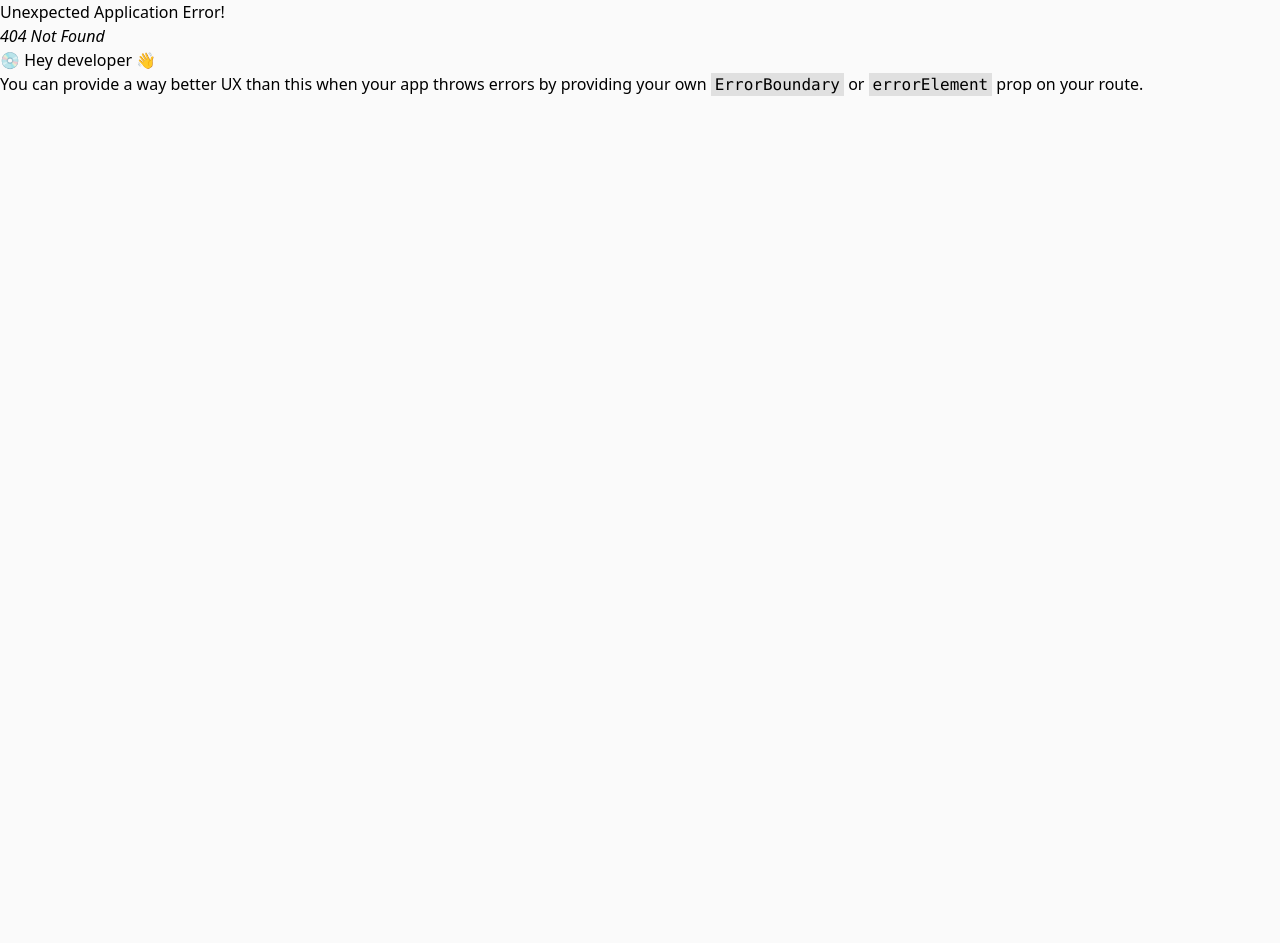
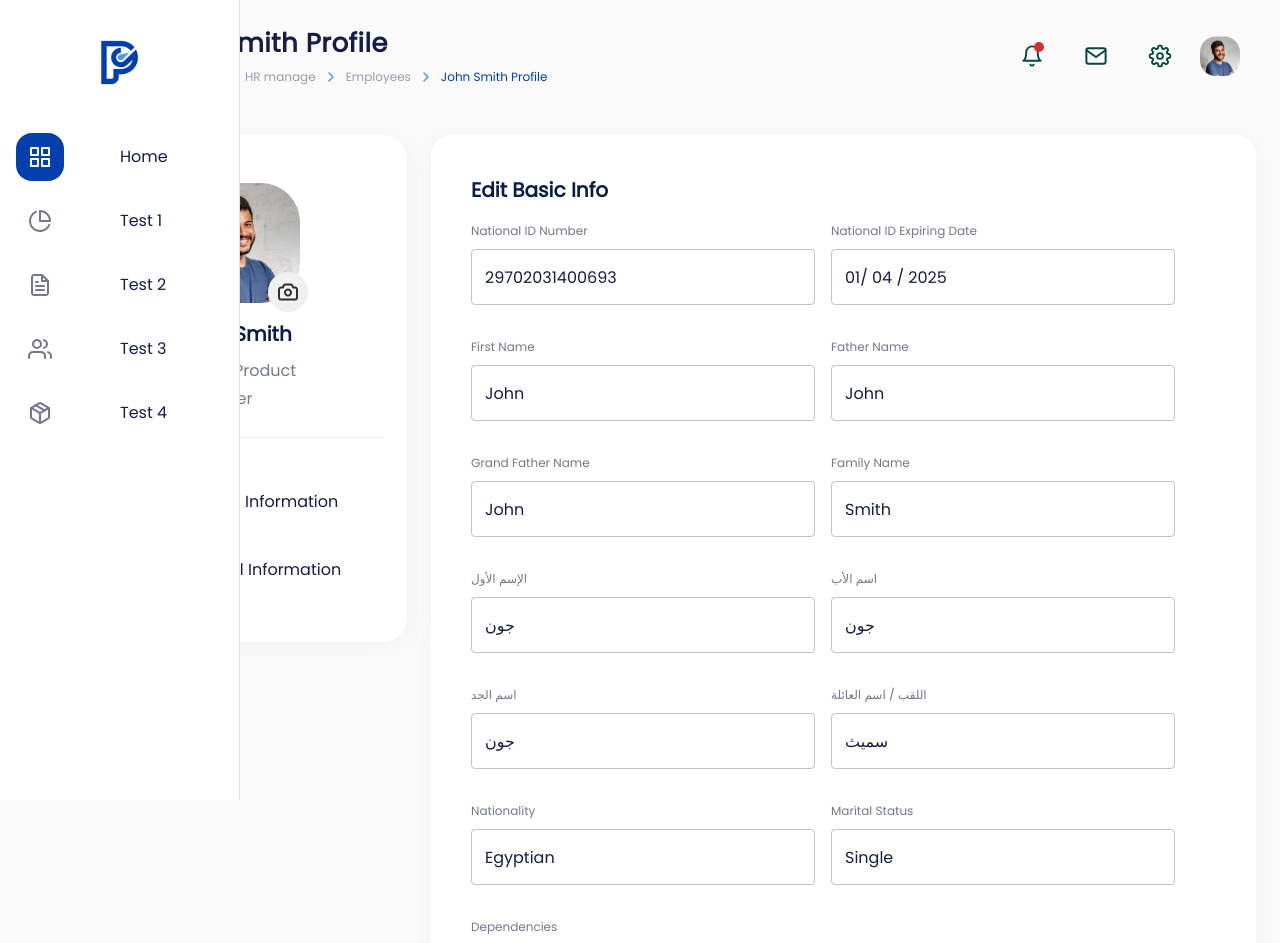
Before and after one commit to dvmhmdsd/hr-manager, a React (Vite) app in the folder front-end/: page /info/edit in a window 1280 px wide. Before the commit this address had no page. Shown: the top 943 px of the page. Before the commit the page ends 800 px from the top, so only its background shows below. Built offline with nearby package versions, Linux system fonts and the light colour scheme.

Commit message:
Implement the edit basic info form

```diff
--- a/front-end/src/App.tsx
+++ b/front-end/src/App.tsx
@@ -2,6 +2,7 @@ import { createBrowserRouter, Outlet, RouterProvider } from "react-router-dom";
 import PersonalInfo from "./pages/PersonalInfo.page";
 import Layout from "./shared/Layout";
 import FinInfo from "./pages/FinInfo.page";
+import EditBasicInfo from "./pages/EditBasicInfo.page";
 
 const router = createBrowserRouter([
   {
@@ -20,6 +21,10 @@ const router = createBrowserRouter([
         path: "/financial",
         element: <FinInfo />,
       },
+      {
+        path: "/info/edit",
+        element: <EditBasicInfo />,
+      },
     ],
   },
 ]);
--- /dev/null
+++ b/front-end/src/Constants/FormInputs.interface.tsx
@@ -0,0 +1,19 @@
+export interface IFormInputs {
+  firstName: string;
+  fatherName: string;
+  grandfatherName: string;
+  familyName: string;
+  localizedName: {
+    firstName: string;
+    fatherName: string;
+    grandfatherName: string;
+    familyName: string;
+  };
+  nationalId: {
+    idNumber: string;
+    expiryDate: string;
+  };
+  nationalities: number[];
+  maritalStatus: number;
+  dependants: number;
+}
--- a/front-end/src/hooks/useInfo.tsx
+++ b/front-end/src/hooks/useInfo.tsx
@@ -1,28 +1,83 @@
 export function useInfo() {
   const userInfo = {
     "Basic Information": [
-      { label: "National ID Number", type: "", value: "29702031400693" },
-      { label: "National ID Expiring Date", type: "", value: "01/ 04 / 2025" },
-      { label: "Title", type: "", value: "Mr." },
-      { label: "", type: "", value: "" },
-      { label: "First Name", type: "", value: "John" },
-      { label: "Father Name", type: "", value: "John" },
-      { label: "Grand Father Name", type: "", value: "John" },
-      { label: "Family Name", type: "", value: "Smith" },
-      { label: "الإسم الأول", type: "", value: "جون" },
-      { label: "اسم الأب", type: "", value: "جون" },
-      { label: "اسم الجد", type: "", value: "جون" },
-      { label: "اللقب / اسم العائلة", type: "", value: "29702031400693" },
-      { label: "Date of birth", type: "", value: "01 / 04 / 1980" },
-      { label: "Gender", type: "", value: "Male" },
-      { label: "Nationality", type: "", value: "Egyptian" },
-      { label: "Additional Nationality", type: "", value: "-" },
-      { label: "Passport No.", type: "", value: "A135464" },
-      { label: "Passport Issue Date", type: "", value: "01 / 04 / 1980" },
-      { label: "Passport Expiry Date", type: "", value: "01 / 04 / 1980" },
-      { label: "", type: "", value: "" },
-      { label: "Marital Status", type: "", value: "Single" },
-      { label: "Dependencies", type: "", value: "0" },
+      {
+        label: "National ID Number",
+        type: "",
+        value: "29702031400693",
+        name: "nationalId.idNumber",
+      },
+      {
+        label: "National ID Expiring Date",
+        type: "",
+        value: "01/ 04 / 2025",
+        name: "nationalId.expiryDate",
+      },
+      { label: "Title", type: "", value: "Mr.", name: null },
+      { label: "", type: "", value: "", name: null },
+      { label: "First Name", type: "", value: "John", name: "firstName" },
+      { label: "Father Name", type: "", value: "John", name: "fatherName" },
+      {
+        label: "Grand Father Name",
+        type: "",
+        value: "John",
+        name: "grandfatherName",
+      },
+      { label: "Family Name", type: "", value: "Smith", name: "familyName" },
+      {
+        label: "الإسم الأول",
+        type: "",
+        value: "جون",
+        name: "localizedName.firstName",
+      },
+      {
+        label: "اسم الأب",
+        type: "",
+        value: "جون",
+        name: "localizedName.fatherName",
+      },
+      {
+        label: "اسم الجد",
+        type: "",
+        value: "جون",
+        name: "localizedName.grandfatherName",
+      },
+      {
+        label: "اللقب / اسم العائلة",
+        type: "",
+        value: "سميث",
+        name: "localizedName.familyName",
+      },
+      { label: "Date of birth", type: "", value: "01 / 04 / 1980", name: null },
+      { label: "Gender", type: "", value: "Male", name: null },
+      {
+        label: "Nationality",
+        type: "",
+        value: "Egyptian",
+        name: "nationalities",
+      },
+      { label: "Additional Nationality", type: "", value: "-", name: null },
+      { label: "Passport No.", type: "", value: "A135464", name: null },
+      {
+        label: "Passport Issue Date",
+        type: "",
+        value: "01 / 04 / 1980",
+        name: null,
+      },
+      {
+        label: "Passport Expiry Date",
+        type: "",
+        value: "01 / 04 / 1980",
+        name: null,
+      },
+      { label: "", type: "", value: "", name: null, },
+      {
+        label: "Marital Status",
+        type: "",
+        value: "Single",
+        name: "maritalStatus",
+      },
+      { label: "Dependencies", type: "", value: "0", name: "dependants" },
     ],
     "Contact Information": [
       { label: "Personal Email", type: "", value: "Personal Email" },
--- a/front-end/src/pages/EditBasicInfo.page.tsx
+++ b/front-end/src/pages/EditBasicInfo.page.tsx
@@ -1,7 +1,45 @@
-import React from 'react'
+import { Box, Button, Card, Typography } from "@mui/material";
+import { SubmitHandler, useForm } from "react-hook-form";
+import { useInfo } from "../hooks/useInfo";
+import { IFormInputs } from "../Constants/FormInputs.interface";
+import { FormField } from "../shared/FormField";
 
 export default function EditBasicInfo() {
+  const { userInfo } = useInfo();
+  const formFields = userInfo["Basic Information"].filter(
+    (field) => !!field.name
+  );
+
+  const { handleSubmit, control } = useForm<IFormInputs>();
+
+  const onSubmit: SubmitHandler<IFormInputs> = (data) => console.log(data);
+
   return (
-    <div>EditBasicInfo</div>
-  )
+    <Card sx={{ mb: "24px", p: "40px", borderRadius: "20px" }}>
+      <Typography variant="h2" sx={{ mb: 2 }}>
+        Edit Basic Info
+      </Typography>
+      <form onSubmit={handleSubmit(onSubmit)}>
+        <Box className="flex flex-wrap gap-4 mb-6">
+          {formFields.map(({ label, name, value }) => (
+            <FormField
+              key={label}
+              label={label}
+              name={name! as keyof IFormInputs}
+              value={value}
+              control={control}
+            />
+          ))}
+        </Box>
+        <Button
+          className="w-[calc(104px)] h-[calc(36px)]"
+          color="primary"
+          variant="contained"
+          type="submit"
+        >
+          Edit
+        </Button>
+      </form>
+    </Card>
+  );
 }
--- a/front-end/src/pages/PersonalInfo.page.tsx
+++ b/front-end/src/pages/PersonalInfo.page.tsx
@@ -2,16 +2,21 @@ import { Box, Button, Typography } from "@mui/material";
 import InfoCard from "../shared/InfoCard";
 import { FileIcon } from "../shared/Icons";
 import { useInfo } from "../hooks/useInfo";
+import { useNavigate } from "react-router-dom";
 
 export default function PersonalInfo() {
   const { userInfo } = useInfo();
+  const navigate = useNavigate();
 
   return (
     <>
       {Object.entries(userInfo).map(([title, infoData]) => (
         <InfoCard
           title={title}
-          action={() => {}}
+          action={() => {
+            if (title !== "Basic Information") return;
+            navigate("/info/edit");
+          }}
           key={title}
           sx={{ mb: "24px", p: "40px", borderRadius: "20px" }}
         >
--- /dev/null
+++ b/front-end/src/shared/FormField.tsx
@@ -0,0 +1,26 @@
+import { Control, Controller } from "react-hook-form";
+import { IFormInputs } from "../Constants/FormInputs.interface";
+import { Box, TextField, Typography } from "@mui/material";
+
+export const FormField = ({
+  label,
+  name,
+  control,
+  value,
+}: {
+  label: string;
+  name: keyof IFormInputs;
+  value: string;
+  control: Control<IFormInputs, string>;
+}) => (
+  <Box className="flex flex-col gap-1 mb-4">
+    <Typography variant="body2">{label}</Typography>
+    <Controller
+      name={name}
+      defaultValue={value}
+      control={control}
+      rules={{ required: true }}
+      render={({ field }) => <TextField {...field} />}
+    />
+  </Box>
+);
--- a/front-end/src/shared/InfoCard.tsx
+++ b/front-end/src/shared/InfoCard.tsx
@@ -13,7 +13,7 @@ export default function InfoCard({
   sx?: SxProps;
 }>) {
   return (
-    <Card component="article" datatype="main" sx={sx}>
+    <Card component="article" sx={sx}>
       <Box
         component="header"
         className="flex flex-row justify-between items-center mb-6"
--- a/package.json
+++ b/package.json
@@ -17,5 +17,8 @@
   },
   "devDependencies": {
     "concurrently": "^8.2.2"
+  },
+  "dependencies": {
+    "react-hook-form": "^7.52.0"
   }
 }
```
Also changed, not shown: 1 other file (tests, documents, lock files or other folders).
